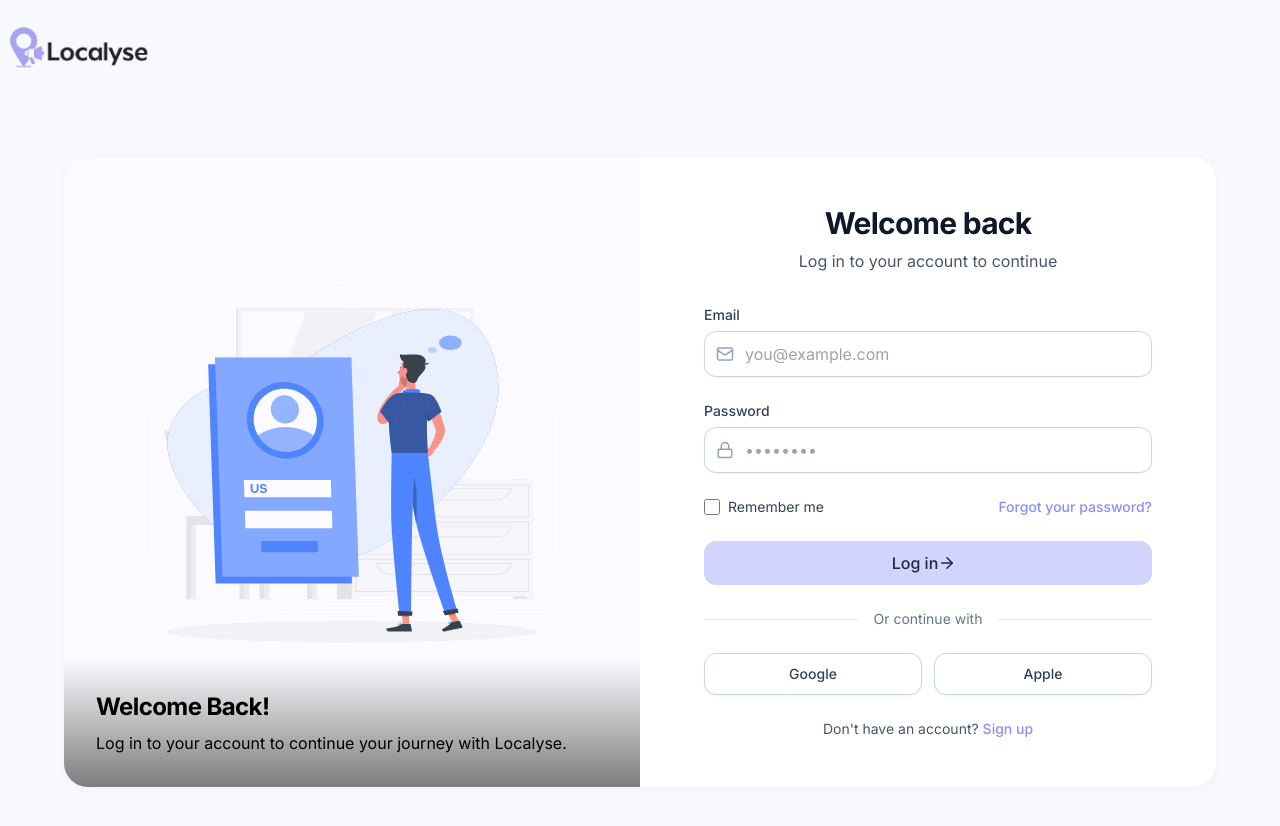
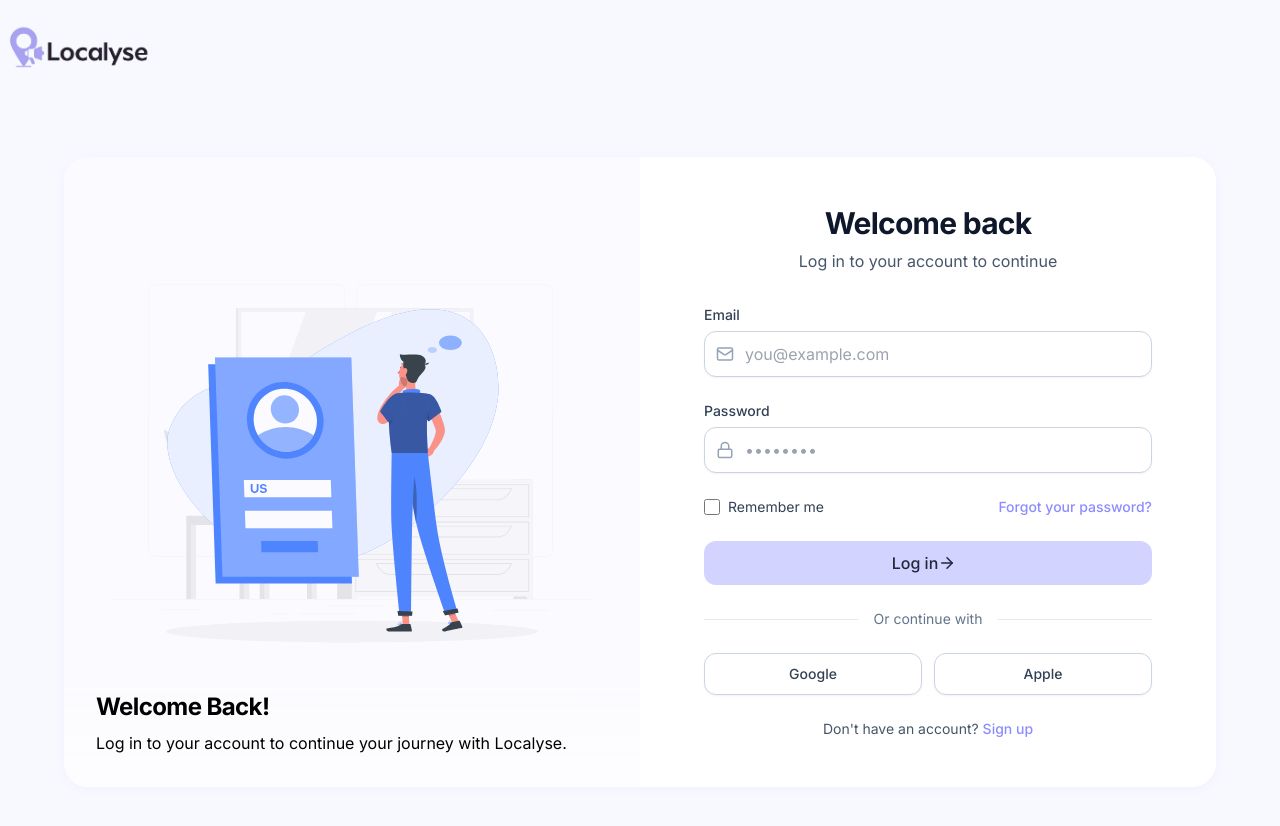
Before and after one commit to amritesh-0/localyse-frontend, a React (Vite) app: page /login in a window 1280 px wide. Shown: the top 826 px of the page. Built offline with nearby package versions, Linux system fonts and the light colour scheme; no server answers.

Commit message:
login signup page updated

```diff
--- a/src/pages/auth/LoginPage.tsx
+++ b/src/pages/auth/LoginPage.tsx
@@ -98,7 +98,7 @@
           <div className="relative hidden w-1/2 lg:block">
             {animationData && <Lottie animationData={animationData} loop={true} className="h-full w-full object-cover" />}
             <div className="absolute inset-0 bg-primary-300/10" />
-            <div className="absolute bottom-0 left-0 right-0 bg-gradient-to-t from-black/50 to-transparent p-8 text-black">
+            <div className="absolute bottom-0 left-0 right-0 bg-gradient-to-t from-white/50 to-transparent p-8 text-black">
               <h2 className="text-2xl font-bold">Welcome Back!</h2>
               <p className="mt-2">Log in to your account to continue your journey with Localyse.</p>
             </div>
--- a/src/pages/auth/SignupPage.tsx
+++ b/src/pages/auth/SignupPage.tsx
@@ -115,7 +115,7 @@
           <div className="relative hidden w-1/2 lg:block">
             {animationData && <Lottie animationData={animationData} loop={true} className="h-full w-full object-cover" />}
             <div className="absolute inset-0 bg-primary-300/10" />
-            <div className="absolute bottom-0 left-0 right-0 bg-gradient-to-t from-black/50 to-transparent p-5 text-black">
+            <div className="absolute bottom-0 left-0 right-0 bg-gradient-to-t from-white/50 to-transparent p-5 text-black">
               <h2 className="text-2xl font-bold">Join Localyse Today</h2>
               <p className="mt-2">Create your account and start connecting with local influencers.</p>
             </div>
```
